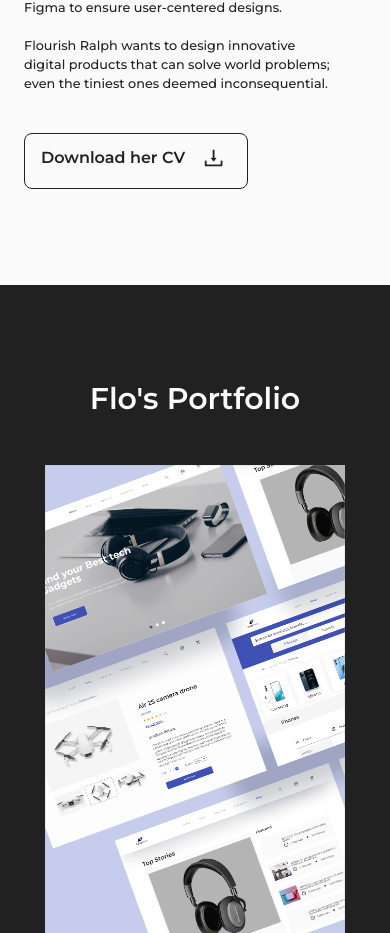
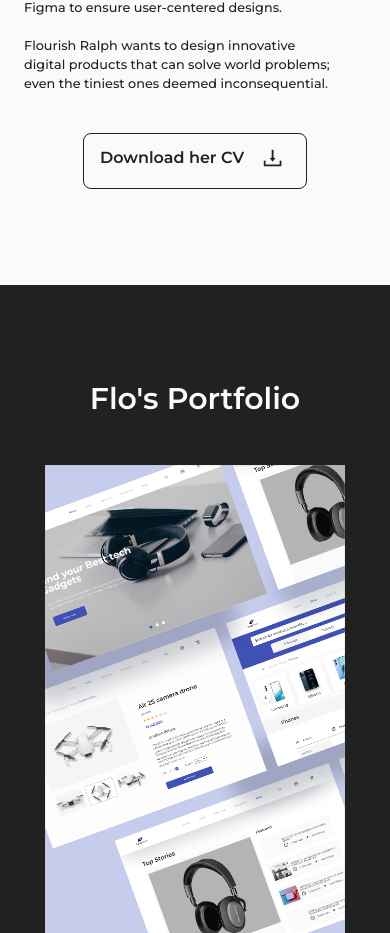
Before and after one commit to deelaurence/flo-react, a React (Vite) app: page / in a window 390 px wide. Shown: the part 1276-2209 px from the top of the page. Built offline with nearby package versions, Linux system fonts and the light colour scheme.

Commit message:
third deployment

```diff
--- a/src/components/WhoIsFlo.jsx
+++ b/src/components/WhoIsFlo.jsx
@@ -41,7 +41,7 @@ const WhoIsFlo = () => {
       </div>
 
       <div
-        className="flex border-[1px] h-14 w-56 rounded-[8px] mt-10 mb-24 px-4 py-3 border-darkShade md:absolute md:bottom-[5%] md:right-[10%]"
+        className="flex border-[1px] mx-auto h-14 w-56 rounded-[8px] mt-10 mb-24 px-4 py-3 border-darkShade md:absolute md:bottom-[5%] md:right-[10%]"
       >
         <p className="font-semibold">Download her CV</p>
         <img
```
